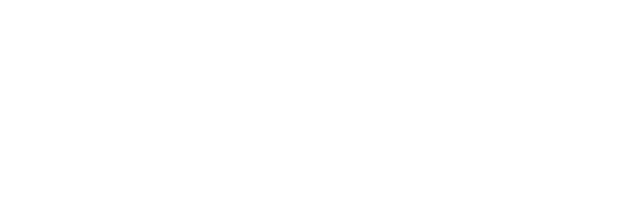
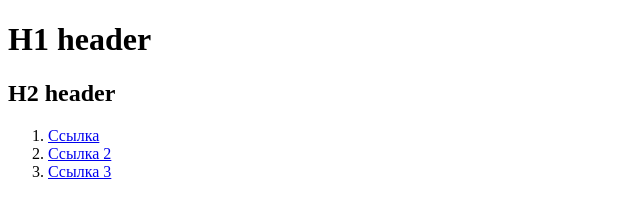
Before and after one commit to folQdee/task-html, a website: page src/index.html in a window 1280 px wide. Shown: the whole page, without its empty margins (0-640 px from the left). Drawn offline with Linux system fonts and the light colour scheme.

Commit message:
Задание по HTML

```diff
--- a/package.json
+++ b/package.json
@@ -12,7 +12,6 @@
         "eslint": "^8.57.0",
         "eslint-config-react-app": "^7.0.1",
         "husky": "^9.0.11",
-        "jest": "^29.7.0",
         "prettier": "^3.2.5",
         "pretty-quick": "^4.0.0",
         "puppeteer": "^24.3.0",
@@ -60,5 +59,8 @@
         "modulePaths": [
             "<rootDir>/src"
         ]
+    },
+    "devDependencies": {
+        "jest": "^29.7.0"
     }
 }
--- a/src/index.html
+++ b/src/index.html
@@ -3,5 +3,13 @@
     <head>
         <title>HTML</title>
     </head>
-    <body></body>
+    <body>
+        <h1>H1 header</h1>
+        <h2>H2 header</h2>
+        <ol>
+            <li><a href="https://developer.mozilla.org/ru/docs/Web/HTML">Ссылка </a></li>
+            <li><a href="https://www.w3schools.com/html/html_intro.asp">Ссылка 2</a></li>
+            <li><a href="https://htmlbook.ru/html">Ссылка 3</a></li>
+        </ol>
+    </body>
 </html>
```
Also changed, not shown: 1 other file.
